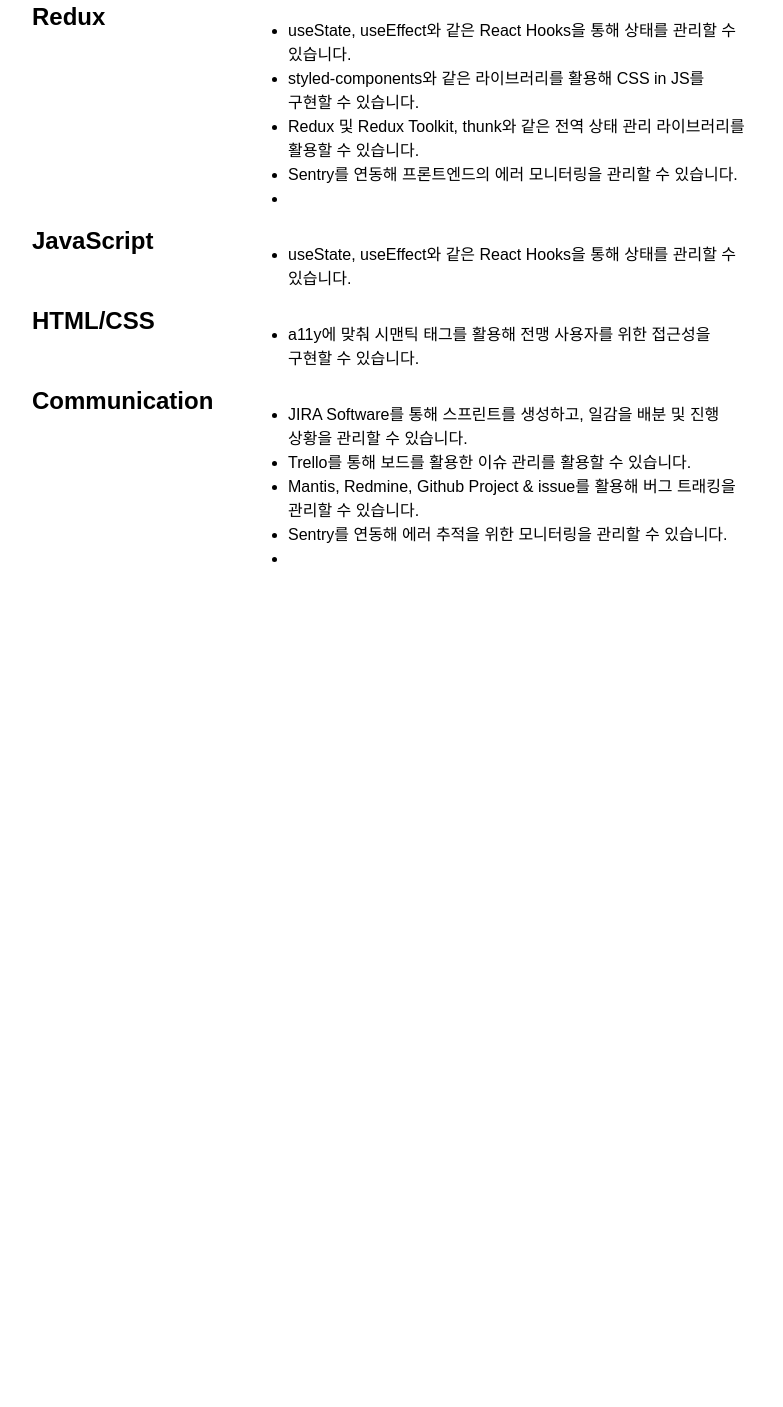
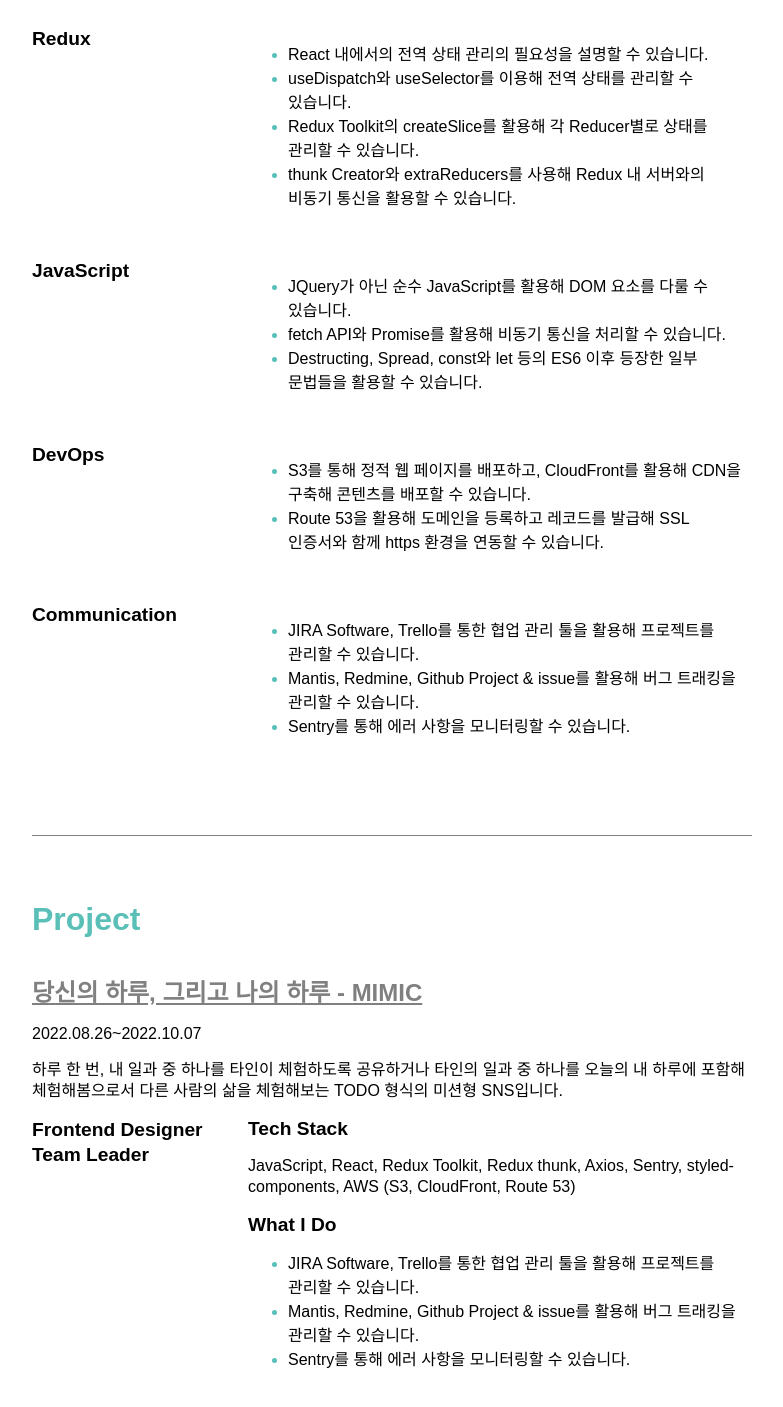
Before and after one commit to DrunkenNeoguri/ResumeProject, a plain HTML site: page index.html in a window 1280 px wide. Shown: the part 1363-2770 px from the top of the page, without its empty margins (248-1031 px from the left). Before the commit the page ends 2014 px from the top, so only its background shows below. Drawn offline with Linux system fonts and the light colour scheme; a web font is replaced by a local one.

Commit message:
기술 스택 작성 완료, 프로젝트 경험 작성 중

```diff
--- a/index.html
+++ b/index.html
@@ -57,82 +57,130 @@
 
       <div class="border__width"></div>
 
-
       <div role="contentinfo" class="skill">
         <h3 tabindex="0" aria-label="기술 스택">
           Skills
         </h3>
-        <div class="skill__rowBox">
-          <h4 class="skill__rowBox__skillName">
+
+        <div class="rowbox">
+          <h4 class="rowbox__name" tabindex="0" aria-label="리액트">
             React
           </h4>
-          <div class="border__height"></div>
-          <div class="skill__rowBox__skillContext">
+
+          <div class="rowbox__context">
             <ul>
-              <li>useState, useEffect와 같은 React Hooks을 통해 상태를 관리할 수 있습니다.</li>
-              <li>styled-components와 같은 라이브러리를 활용해 CSS in JS를 구현할 수 있습니다.</li>
-              <li>함수형 컴포넌트를 사용해 컴포넌트의 효율적인 재활용을 추구합니다.</li>
-              <li></li>
-              <!-- <li>Sentry를 연동해 프론트엔드의 에러 모니터링을 관리할 수 있습니다.</li> -->
+              <li tabindex="0">useState, useEffect와 같은 React Hooks을 이용해 상태를 관리할 수 있습니다.</li>
+              <li tabindex="0">styled-components와 같은 라이브러리를 활용해 CSS in JS를 구현할 수 있습니다.</li>
+              <li tabindex="0">함수형 컴포넌트를 사용해 컴포넌트의 효율적인 재활용을 추구합니다.</li>
             </ul>
           </div>
         </div>
-        <div class="skill__rowBox">
-          <h4 class="skill__rowBox__skillName">
+
+        <div class="rowbox">
+          <h4 class="rowbox__name" tabindex="0" aria-label="리덕스">
             Redux
           </h4>
-          <div class="border__width"></div>
-          <div class="skill__rowBox__skillContext">
+
+          <div class="rowbox__context">
             <ul>
-              <li>useState, useEffect와 같은 React Hooks을 통해 상태를 관리할 수 있습니다.</li>
-              <li>styled-components와 같은 라이브러리를 활용해 CSS in JS를 구현할 수 있습니다.</li>
-              <li>Redux 및 Redux Toolkit, thunk와 같은 전역 상태 관리 라이브러리를 활용할 수 있습니다.</li>
-              <li>Sentry를 연동해 프론트엔드의 에러 모니터링을 관리할 수 있습니다.</li>
-              <li></li>
+              <li tabindex="0">React 내에서의 전역 상태 관리의 필요성을 설명할 수 있습니다.</li>
+              <li tabindex="0">useDispatch와 useSelector를 이용해 전역 상태를 관리할 수 있습니다.</li>
+              <li tabindex="0">Redux Toolkit의 createSlice를 활용해 각 Reducer별로 상태를 관리할 수 있습니다.</li>
+              <li tabindex="0">thunk Creator와 extraReducers를 사용해 Redux 내 서버와의 비동기 통신을 활용할 수 있습니다.</li>
             </ul>
           </div>
         </div>
-        <div class="skill__rowBox">
-          <h4 class="skill__rowBox__skillName">
+
+        <div class="rowbox">
+          <h4 class="rowbox__name" tabindex="0" aria-label="자바스크립트">
             JavaScript
           </h4>
-          <div class="border__width"></div>
-          <div class="skill__rowBox__skillContext">
+
+          <div class="rowbox__context">
             <ul>
-              <li>useState, useEffect와 같은 React Hooks을 통해 상태를 관리할 수 있습니다.</li>
+              <li tabindex="0">JQuery가 아닌 순수 JavaScript를 활용해 DOM 요소를 다룰 수 있습니다.</li>
+              <li tabindex="0">fetch API와 Promise를 활용해 비동기 통신을 처리할 수 있습니다.</li>
+              <li tabindex="0">Destructing, Spread, const와 let 등의 ES6 이후 등장한 일부 문법들을 활용할 수 있습니다.</li>
             </ul>
           </div>
         </div>
-        <div class="skill__rowBox">
-          <h4 class="skill__rowBox__skillName">
-            HTML/CSS
+
+        <div class="rowbox">
+          <h4 class="rowbox__name" tabindex="0" aria-label="데브옵스">
+            DevOps
           </h4>
-          <div class="border__width"></div>
-          <div class="skill__rowBox__skillContext">
+
+          <div class="rowbox__context">
             <ul>
-              <li>a11y에 맞춰 시맨틱 태그를 활용해 전맹 사용자를 위한 접근성을 구현할 수 있습니다.</li>
+              <li tabindex="0">S3를 통해 정적 웹 페이지를 배포하고, CloudFront를 활용해 CDN을 구축해 콘텐츠를 배포할 수 있습니다.</li>
+              <li tabindex="0">Route 53을 활용해 도메인을 등록하고 레코드를 발급해 SSL 인증서와 함께 https 환경을 연동할 수 있습니다.</li>
             </ul>
           </div>
         </div>
-        <div class="skill__rowBox">
-          <h4 class="skill__rowBox__skillName">
+
+        <div class="rowbox">
+          <h4 class="rowbox__name" tabindex="0" aria-label="커뮤니케이션">
             Communication
           </h4>
-          <div class="border__width"></div>
-          <div class="skill__rowBox__skillContext">
+
+          <div class="rowbox__context">
             <ul>
-              <li>JIRA Software를 통해 스프린트를 생성하고, 일감을 배분 및 진행 상황을 관리할 수 있습니다.</li>
-              <li>Trello를 통해 보드를 활용한 이슈 관리를 활용할 수 있습니다.</li>
-              <li>Mantis, Redmine, Github Project & issue를 활용해 버그 트래킹을 관리할 수 있습니다.</li>
-              <li>Sentry를 연동해 에러 추적을 위한 모니터링을 관리할 수 있습니다.</li>
-              <li></li>
+              <li tabindex="0">JIRA Software, Trello를 통한 협업 관리 툴을 활용해 프로젝트를 관리할 수 있습니다.</li>
+              <li tabindex="0">Mantis, Redmine, Github Project & issue를 활용해 버그 트래킹을 관리할 수 있습니다.</li>
+              <li tabindex="0">Sentry를 통해 에러 사항을 모니터링할 수 있습니다.</li>
             </ul>
           </div>
         </div>
       </div>
+
+      <div class="border__width"></div>
+
+      <div role="contentinfo" class="project">
+        <h3 tabindex="0" aria-label="프로젝트">
+          Project
+        </h3>
+        <div class="project__box">
+          <h4 class="project__box__projectName">
+            <a href="https://github.com/DrunkenNeoguri/todaysmimic"
+              aria-label="당신의 하루, 그리고 나의 하루 MIMIC, 누르면 깃허브 레포지토리로 이동합니다.">당신의 하루, 그리고 나의 하루 - MIMIC</a>
+          </h4>
+          <p>2022.08.26~2022.10.07</p>
+          <p>
+            하루 한 번, 내 일과 중 하나를 타인이 체험하도록 공유하거나
+            타인의 일과 중 하나를 오늘의 내 하루에 포함해 체험해봄으로서
+            다른 사람의 삶을 체험해보는 TODO 형식의 미션형 SNS입니다.
+          </p>
+
+          <div class="rowbox">
+            <label class="rowbox__name" tabindex="0">
+              Frontend Designer<br>
+              Team Leader
+            </label>
+
+            <div class="rowbox__context">
+              <label>
+                Tech Stack
+              </label>
+              <p class="rowbox__context__stack">
+                JavaScript, React, Redux Toolkit, Redux thunk, Axios, Sentry, styled-components, AWS (S3, CloudFront,
+                Route 53)
+              </p>
+
+              <label>
+                What I Do
+              </label>
+              <ul>
+                <li tabindex="0">JIRA Software, Trello를 통한 협업 관리 툴을 활용해 프로젝트를 관리할 수 있습니다.</li>
+                <li tabindex="0">Mantis, Redmine, Github Project & issue를 활용해 버그 트래킹을 관리할 수 있습니다.</li>
+                <li tabindex="0">Sentry를 통해 에러 사항을 모니터링할 수 있습니다.</li>
+              </ul>
+            </div>
+          </div>
+        </div>
+
     </section>
 
-    <footer class="header" role="contentinfo">
+    <footer class="footer" role="contentinfo">
 
     </footer>
   </div>
--- a/style.css
+++ b/style.css
@@ -1,4 +1,6 @@
 @import url("https://cdn.jsdelivr.net/gh/orioncactus/pretendard@v1.3.5/dist/web/static/pretendard.css");
+
+/* base & common */
 
 html {
   font-family: "pretendard", sans-serif;
@@ -50,8 +52,17 @@ h4 {
   font-size: 1.5rem;
 }
 
+h5 {
+  font-size: 1rem;
+}
+
 p {
   font-size: 1rem;
+}
+
+a {
+  color: gray;
+  text-decoration: underline;
 }
 
 div[role="contentinfo"] {
@@ -62,22 +73,15 @@ div[role="contentinfo"] {
 
 .border__width {
   width: 100%;
-  height: 1px;
-  background-color: gray;
+  height: 0px;
+  border-bottom: 1px solid gray;
 }
+
+/* contect */
 
 .contect__text {
   display: flex;
   flex-direction: column;
-}
-
-/* .contect__text h3 {
-  margin: 0.5rem 0;
-} */
-
-.contect__text a {
-  color: #000000;
-  text-decoration: none;
 }
 
 .contect__text p {
@@ -91,26 +95,55 @@ div[role="contentinfo"] {
   margin: 0.5rem 0;
 }
 
-.skill__rowBox {
+/* Skill */
+
+.rowbox {
   display: flex;
   flex-direction: row;
+  margin: 1rem 0;
 }
 
-.skill__rowBox__skillName {
+.rowbox__name {
   min-width: 30%;
 }
 
-.skill__rowBox__skillContext {
+.rowbox__context {
   min-width: 70%;
   height: 100%;
 }
 
-.skill__rowBox__skillContext > ul {
+.rowbox__context > ul {
   margin: 1rem 0;
 }
 
-.skill__rowBox__skillContext > ul > li {
+.rowbox__context > ul > li {
   line-height: 1.5;
+}
+
+.rowbox__context > ul > li::marker {
+  color: #5abfb7;
+}
+
+.rowbox__context label {
+  font-weight: 700;
+  font-size: 1.2rem;
+}
+
+/* Project */
+
+.rowbox__name {
+  font-size: 1.2rem;
+  line-height: 1.3;
+  font-weight: 700;
+}
+
+.project__box h4 {
+  margin: 1rem 0;
+}
+
+.project__box p {
+  line-height: 1.3;
+  margin: 1rem 0;
 }
 
 @media (max-width: 720px) {
```
